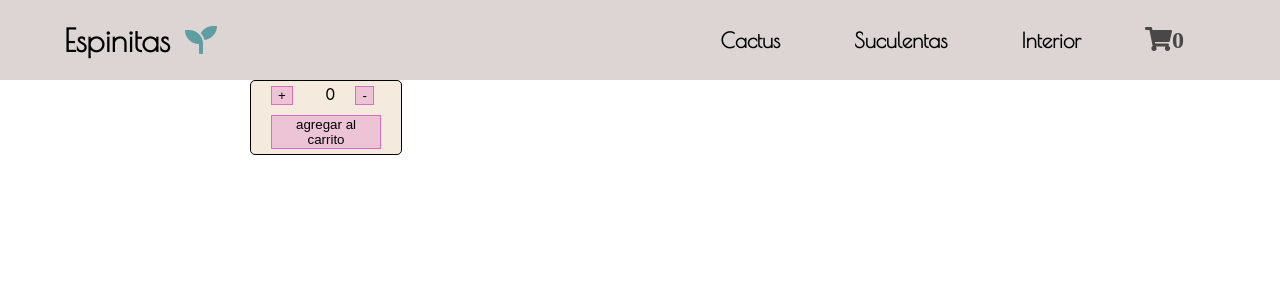
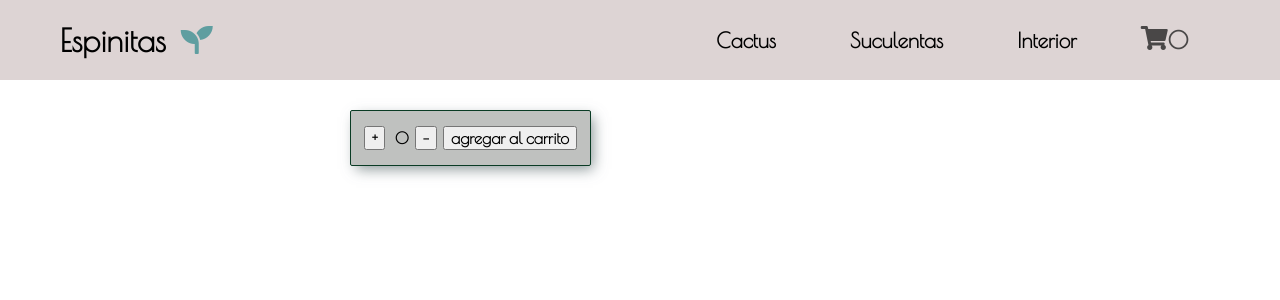
Before and after one commit to celesteangeleri/EspinitasAngeleri, a React (Create React App) app: page /count in a window 1280 px wide. Shown: the top 300 px of the page. Built offline with nearby package versions, Linux system fonts and the light colour scheme.

Commit message:
cart view

```diff
--- a/src/componentes/cart/Cart.js
+++ b/src/componentes/cart/Cart.js
@@ -2,32 +2,39 @@ import React from 'react'
 import { Link } from 'react-router-dom'
 import { useCartContext } from '../../context/CartContext'
 import ItemCart from '../cart/ItemCart'
+import '../../scss/main/main.scss'
 
 const Cart = () => {
-    const {itemCarrito, removeFromCarrito,removeAll}= useCartContext()
+    const { itemCarrito, removeFromCarrito, removeAll } = useCartContext()
 
 
 
-    if(itemCarrito.length === 0)
-    return(
-        <div>
-        <h2>El carrito esta vacio</h2>
-        <Link to='/'> volver al Inicio</Link>
+    if (itemCarrito.length === 0)
+        return (
+            <div className='carritoVacio'>
+                <h2 className='textoCV'>El carrito esta vacio</h2>
+                <Link className='linkCV' to='/'> volver al Inicio</Link>
             </div>
         )
     else
         return (
+            <>
+                <table className='containerTabla'>
+                    <tr className='bordeTabla'>
+                        <th> Cantidad</th>
+                        <th> Nombre </th>
+                        <th> Precio </th>
+                        <th> total </th>
+                    </tr>
+                    {itemCarrito.map(prod => <ItemCart removeFromCarrito={removeFromCarrito} key={prod.id} prod={prod} />)}
+                </table>
                 <div>
-            <tr>
-                <td>
-                {itemCarrito.map(prod => <ItemCart removeFromCarrito={removeFromCarrito} key={prod.id} prod={prod} />)}
-                </td>
-            </tr>
-
+                    <button className='botonVc' onClick={removeAll}>Vaciar Carrito</button>
+                </div>
                 <div>
-        <button onClick={removeAll}>Vaciar Carrito</button>
+                   <Link className='botonSc' to='/'>Seguir Comprando</Link>
                 </div>
-        </div>
+            </>
 
         )
 
--- a/src/componentes/cart/ItemCart.js
+++ b/src/componentes/cart/ItemCart.js
@@ -1,26 +1,27 @@
 import { useCartContext } from "../../context/CartContext";
-import React from 'react'
+import React from "react";
+import '../../scss/main/main.scss'
 
-const ItemCart = ({prod}) => {
-const {removeFromCarrito} = useCartContext()
+const ItemCart = ({ prod }) => {
+    const { removeFromCarrito } = useCartContext();
+    console.log(prod);
 
-const calcularSubTotal =(prod) =>{
-    let subTotal = prod.precio*prod.cantidad
-    return subTotal
-}
+    const calcularSubTotal = (prod) => {
+        let subTotal = prod.precio * prod.inCart;
+        return subTotal;
+    };
 
     return (
-        <div>
-            <tr>
-                <td>{prod.cantidad}</td>
-                <td>{prod.nombre}</td>
-                <td>{prod.precio}</td>
-                <td> {calcularSubTotal(prod)}</td>
+        <>
+            <tr >
+                <td className='tabla'>{prod.inCart}</td>
+                <td className='tabla'>{prod.nombre}</td>
+                <td className='tabla'>{prod.precio}</td>
+                <td className='tabla' > {calcularSubTotal(prod)}</td>
+                <td> <button className="botonX" onClick={() => { removeFromCarrito(prod.id); }}> X  </button></td>
             </tr>
-                <button onClick={()=>{ removeFromCarrito(prod.id)}}>x</button>
+        </>
+    );
+};
 
-        </div>
-    )
-}
-
-export default ItemCart
+export default ItemCart;
--- a/src/componentes/itemCount/itemCount.js
+++ b/src/componentes/itemCount/itemCount.js
@@ -19,16 +19,12 @@ const ItemCount = ({ onAdd, initial = 0, stock = 0}) => {
     }
   };
   return (
-    <div className="contenedorCarrito">
+    <div className="botonLink3">
       <div>
-        <button className="botonCarrito" onClick={sumar}>
-          +
-        </button>
-        <span className="contador"> {cantidad}</span>
-        <button className="botonCarrito" onClick={restar}>
-          -
-        </button>
-        <button className="botonCarrito" onClick={() => onAdd(cantidad)}>
+        <button className="boton" onClick={sumar}> + </button>
+        <span className="boton" > {cantidad}</span>
+        <button className="boton"  onClick={restar}> - </button>
+        <button className="boton"  onClick={() => onAdd(cantidad)}>
           agregar al carrito
         </button>
       </div>
--- a/src/componentes/navbar/Navbar.js
+++ b/src/componentes/navbar/Navbar.js
@@ -4,8 +4,10 @@ import "../../scss/navbar/navbar.scss"
 import { Link } from "react-router-dom";
 import {getCategories} from '../../products'
 import { useEffect, useState } from "react";
+import { useCartContext } from '../../context/CartContext'
 
 const Navbar = () => {
+    const {cartCantidad} = useCartContext()
 
     const [categories, setCategories] =  useState ([])
 
@@ -22,7 +24,7 @@ const Navbar = () => {
                         {categories.map(cat => <Link key={cat.id} className='nav-links' to={`/category/${cat.id}`}>{cat.nombre}</Link>)}
 
             </div>
-            <CardWidget />
+            <CardWidget cantidad={cartCantidad}/>
         </nav>
 )
 
--- a/src/componentes/navbar/cardWidget/cardWidget.js
+++ b/src/componentes/navbar/cardWidget/cardWidget.js
@@ -2,12 +2,10 @@ import React from 'react'
 import { Link } from 'react-router-dom'
 import "../../../scss/main/main.scss"
 
-
-
-const cardWidget = () => {
+const cardWidget = ({cantidad}) => {
     return (
         <div>
-          <Link to='/cart' className = "carrito" ><i className="fas fa-shopping-cart" >0</i></Link>
+          <Link to='/cart' className = "carrito" ><i className="fas fa-shopping-cart" ></i>{cantidad}</Link>
         </div>
     )
 }
--- a/src/context/cartContext.js
+++ b/src/context/cartContext.js
@@ -4,14 +4,13 @@ export const CartContext = createContext();
 export const useCartContext=()=>useContext(CartContext)
 
   const CartContextProvider = ({ children }) =>{
-  const [cartCantidad, setCartCantidad] = useState();
+  const [cartCantidad, setCartCantidad] = useState(0);
   const [itemCarrito, setItemCarrito] = useState([]);
-
   const addItemCarrito = (prod) => {
     setItemCarrito ([...itemCarrito,prod]);
     if (cartCantidad){
-    setCartCantidad(cartCantidad + prod.carrito);
-    }else setCartCantidad (prod.carrito)
+    setCartCantidad(cartCantidad + prod.inCart);
+    }else setCartCantidad (prod.inCart)
   };
 
   const isInCarrito = (itemId) =>{
--- a/src/products.js
+++ b/src/products.js
@@ -38,6 +38,6 @@ export const getProduct = () => {
   export const getProductById = (id) => {
     return new Promise((resolve, reject) => {
         const product = products.find(prod => parseInt(prod.id) === parseInt(id))
-        setTimeout(() => resolve(product), 3000)
+        setTimeout(() => resolve(product), 300)
     })
 }
--- /dev/null
+++ b/src/scss/cart/cart.scss
@@ -0,0 +1,71 @@
+.carritoVacio{
+    text-align: center;
+}
+.textoCV{
+    margin-top: 200px;
+    margin-bottom: 50px;
+    font-family: "Poiret One", cursive;
+}
+.linkCV{
+    text-decoration: none;
+    border: 1px solid rgb(9, 59, 36);
+    border-radius: 2px;
+    box-shadow: 4px 5px 13px -2px rgba(97,113,115,0.75);
+    margin-left:-60px ;
+    font-size: 1rem;
+    font-weight: 800;
+    text-align: center;
+    background-color: rgba(23, 32, 23, 0.274);
+    font-family: "Poiret One", cursive;
+    color: black;
+    padding: 15px 10px;
+    position: absolute;
+}
+table{
+    width: 80%;
+    margin-left: 10%;
+    margin-top: 5%;
+    & th {
+        border:black 1px solid;
+        background-color: rgb(174, 228, 163);
+    }
+    & td{
+        border:black 1px solid;
+    }
+}
+.botonX{
+    margin-right: -20px;
+}
+.tabla{
+    text-align: center;
+}
+.botonVc{
+    text-decoration: none;
+    border: 1px solid rgb(9, 59, 36);
+    border-radius: 2px;
+    box-shadow: 4px 5px 13px -2px rgba(97,113,115,0.75);
+    margin: 5px 0px 0px 130px;
+    font-size: 1rem;
+    font-weight: 800;
+    text-align: center;
+    background-color: rgba(23, 32, 23, 0.274);
+    font-family: "Poiret One", cursive;
+    color: black;
+    padding: 5px 10px;
+
+}
+.botonSc{
+    text-decoration: none;
+    border: 1px solid rgb(9, 59, 36);
+    border-radius: 2px;
+    box-shadow: 4px 5px 13px -2px rgba(97,113,115,0.75);
+    margin: -30px 0px 0px 270px;
+    font-size: 1rem;
+    font-weight: 800;
+    text-align: center;
+    background-color: rgba(23, 32, 23, 0.274);
+    font-family: "Poiret One", cursive;
+    color: black;
+    padding: 5px 10px;
+    position: absolute;
+}
--- a/src/scss/itemDetail/itemDetail.scss
+++ b/src/scss/itemDetail/itemDetail.scss
@@ -40,28 +40,7 @@
 .centrar {
     text-align: center;
 }
-.contenedorCarrito{
-border: 1px solid black;
-width: 150px;
-margin-left: 250px;
-border-radius: 5px;
-background-color: rgba(241, 228, 211, 0.733);
-}
-.botonCarrito{
-margin: 5px 0px 5px 35px;
-background-color: rgba(235, 180, 212, 0.719);
-border: solid 0.5px rgb(224, 107, 185);
-}
-.botonCarrito{
-    width: fit-content;
-    margin-left: 20px;
-    margin-right: 20px;
-
-}
-.contador{
-margin: 5px 0px 0px 8px;
-}
-.cargando{
+.cargando {
     width: 50px;
     margin: 20px 0px 0px 600px;
 }
@@ -69,8 +48,8 @@ margin: 5px 0px 0px 8px;
     text-decoration: none;
     border: 1px solid rgb(9, 59, 36);
     border-radius: 2px;
-    box-shadow: 4px 5px 13px -2px rgba(97,113,115,0.75);
-    margin:  30px 10px 20px 350px;
+    box-shadow: 4px 5px 13px -2px rgba(97, 113, 115, 0.75);
+    margin: 30px 10px 20px 350px;
     font-size: 1rem;
     font-weight: 800;
     text-align: center;
@@ -84,8 +63,8 @@ margin: 5px 0px 0px 8px;
     text-decoration: none;
     border: 1px solid rgb(9, 59, 36);
     border-radius: 2px;
-    box-shadow: 4px 5px 13px -2px rgba(97,113,115,0.75);
-    margin:  30px 10px 20px 150px;
+    box-shadow: 4px 5px 13px -2px rgba(97, 113, 115, 0.75);
+    margin: 30px 10px 20px 150px;
     font-size: 1rem;
     font-weight: 800;
     text-align: center;
@@ -95,3 +74,26 @@ margin: 5px 0px 0px 8px;
     padding: 15px 10px;
     position: absolute;
 }
+.botonLink3{
+    text-decoration: none;
+    border: 1px solid rgb(9, 59, 36);
+    border-radius: 2px;
+    box-shadow: 4px 5px 13px -2px rgba(97, 113, 115, 0.75);
+    margin: 30px 0px 20px 350px;
+    font-size: 1rem;
+    font-weight: 800;
+    text-align: center;
+    background-color: rgba(23, 32, 23, 0.274);
+    font-family: "Poiret One", cursive;
+    color: black;
+    padding: 15px 10px;
+    position: absolute;
+}
+.boton{
+    margin: 0px 3px 0px 3px;
+    font-family: "Poiret One", cursive;
+    font-weight: 800;
+    text-align: center;
+    font-size: 1rem;
+
+}
--- a/src/scss/main/main.scss
+++ b/src/scss/main/main.scss
@@ -4,3 +4,4 @@
 @import "../../scss/itemListContainer/item.scss";
 @import "../../scss/itemCount/itemCount.scss";
 @import "../../scss/itemDetail/itemDetail.scss";
+@import "../../scss/cart/cart.scss";
--- a/src/scss/navbar/cardWidget.scss
+++ b/src/scss/navbar/cardWidget.scss
@@ -6,6 +6,6 @@
     display: flex;
     justify-content: flex-end;
     font-size: 1.5rem;
-    margin-top: -3px;
     margin-right: 72px;
+    font-weight: 700;
 }
```
Lines whose indentation alone changed are shown as unchanged.
